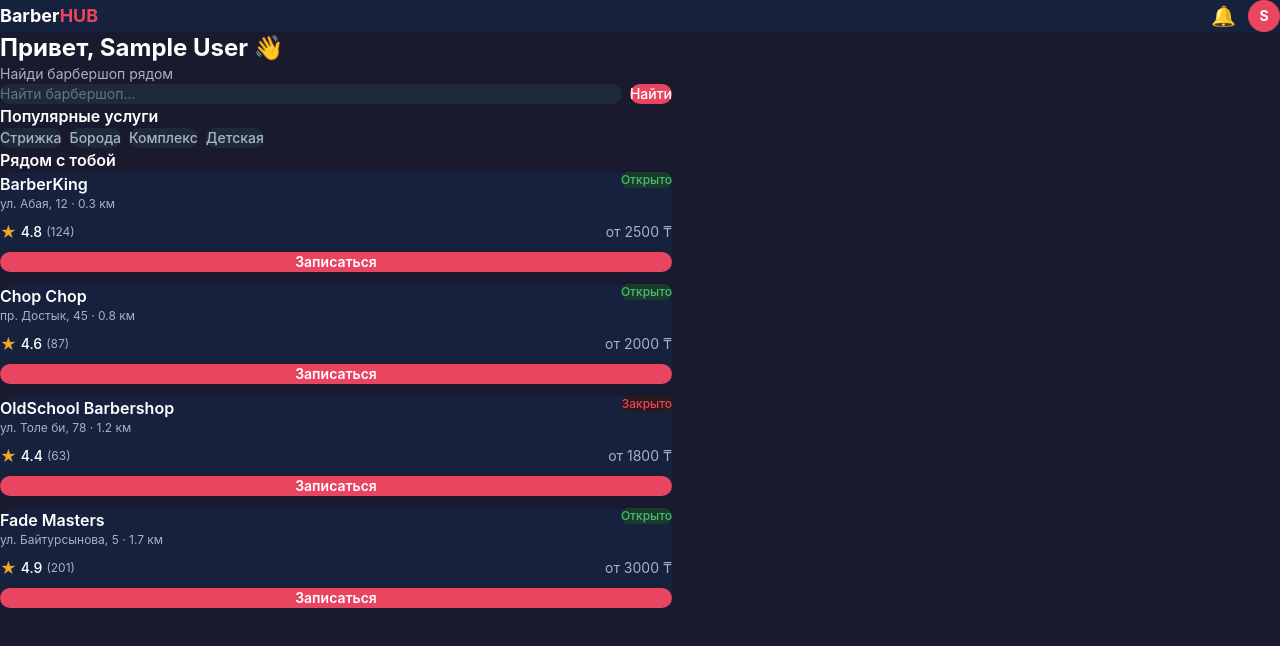
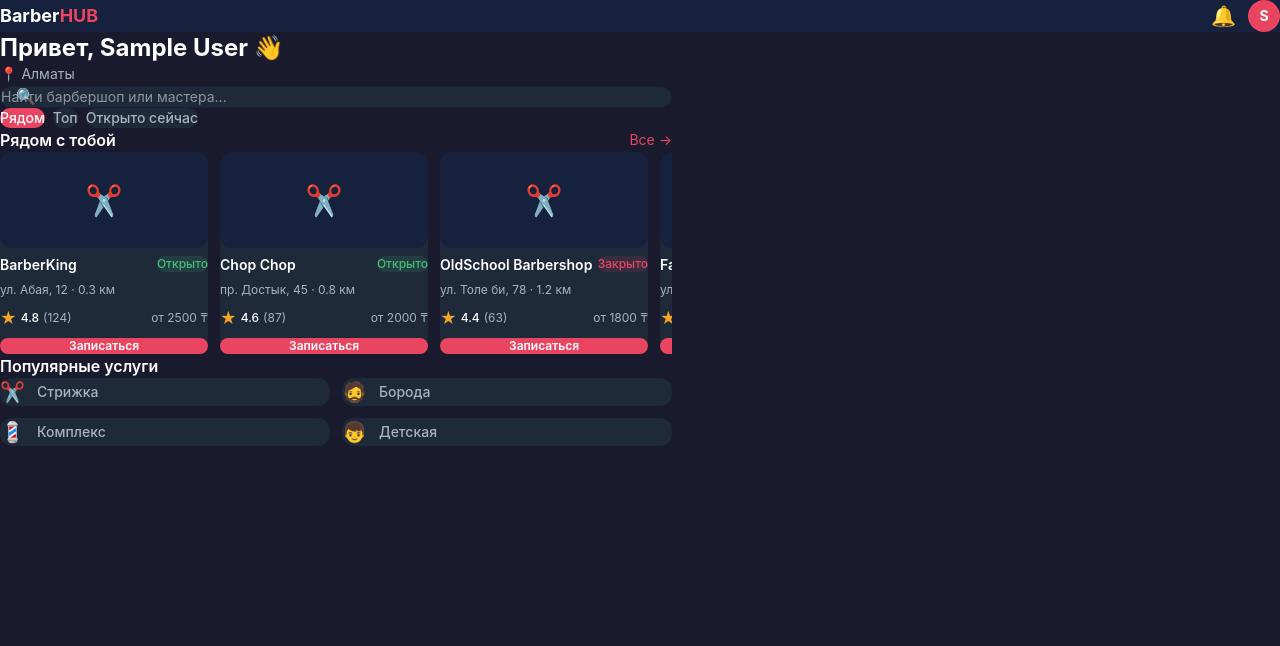
Before and after one commit to kaldybekoff/BarberShopHub_Frontend, a React (Vite) app: page /home in a window 1280 px wide. Shown: the top 646 px of the page. Built offline with nearby package versions, Linux system fonts and the light colour scheme; sample sign-in values are in the browser's storage.

Commit message:
add home components and refactor home page

```diff
--- a/src/components/home/FilterChips.jsx
+++ b/src/components/home/FilterChips.jsx
@@ -0,0 +1,28 @@
+import colors from "../../styles/colors";
+
+const filters = ["Рядом", "Топ", "Открыто сейчас"];
+
+function FilterChips({ activeFilter, onFilterChange }) {
+  return (
+    <div className="flex gap-2 overflow-x-auto pb-1 mb-6">
+      {filters.map((filter) => {
+        const isActive = filter === activeFilter;
+        return (
+          <button
+            key={filter}
+            onClick={() => onFilterChange(filter)}
+            className="shrink-0 px-4 py-2 rounded-full text-sm font-medium transition-colors"
+            style={{
+              backgroundColor: isActive ? colors.accent : colors.light,
+              color: isActive ? "#ffffff" : colors.gray,
+            }}
+          >
+            {filter}
+          </button>
+        );
+      })}
+    </div>
+  );
+}
+
+export default FilterChips;
--- a/src/components/home/GreetingBlock.jsx
+++ b/src/components/home/GreetingBlock.jsx
@@ -0,0 +1,19 @@
+import useAuth from "../../hooks/useAuth";
+import colors from "../../styles/colors";
+
+function GreetingBlock() {
+  const { user } = useAuth();
+
+  return (
+    <div className="mb-6">
+      <h1 className="text-2xl font-bold text-white">
+        Привет, {user?.name || "друг"} 👋
+      </h1>
+      <p className="text-sm mt-1" style={{ color: colors.gray }}>
+        📍 Алматы
+      </p>
+    </div>
+  );
+}
+
+export default GreetingBlock;
--- a/src/components/home/NearbyShopsSection.jsx
+++ b/src/components/home/NearbyShopsSection.jsx
@@ -0,0 +1,71 @@
+import { Link, useNavigate } from "react-router-dom";
+import colors from "../../styles/colors";
+
+function NearbyShopsSection({ shops }) {
+  const navigate = useNavigate();
+
+  return (
+    <div className="mb-8">
+      <div className="flex items-center justify-between mb-3">
+        <h2 className="text-base font-semibold text-white">Рядом с тобой</h2>
+        <Link to="/search" className="text-sm" style={{ color: colors.accent }}>
+          Все →
+        </Link>
+      </div>
+
+      <div className="flex gap-3 overflow-x-auto pb-2">
+        {shops.map((shop) => (
+          <div
+            key={shop.id}
+            className="shrink-0 w-52 rounded-2xl p-4 flex flex-col gap-2"
+            style={{ backgroundColor: colors.light }}
+          >
+            {/* Плейсхолдер картинки */}
+            <div
+              className="w-full h-24 rounded-xl flex items-center justify-center text-3xl mb-1"
+              style={{ backgroundColor: colors.dark }}
+            >
+              ✂️
+            </div>
+
+            <div className="flex items-start justify-between gap-1">
+              <h3 className="font-semibold text-white text-sm leading-tight">{shop.name}</h3>
+              <span
+                className="text-xs px-1.5 py-0.5 rounded-full shrink-0 font-medium"
+                style={{
+                  backgroundColor: shop.isOpen ? `${colors.success}20` : `${colors.accent}20`,
+                  color: shop.isOpen ? colors.success : colors.accent,
+                }}
+              >
+                {shop.isOpen ? "Открыто" : "Закрыто"}
+              </span>
+            </div>
+
+            <p className="text-xs" style={{ color: colors.gray }}>
+              {shop.address} · {shop.distance}
+            </p>
+
+            <div className="flex items-center justify-between">
+              <div className="flex items-center gap-1">
+                <span style={{ color: colors.gold }}>★</span>
+                <span className="text-xs text-white font-medium">{shop.rating}</span>
+                <span className="text-xs" style={{ color: colors.gray }}>({shop.reviewCount})</span>
+              </div>
+              <span className="text-xs" style={{ color: colors.gray }}>от {shop.priceFrom} ₸</span>
+            </div>
+
+            <button
+              onClick={() => navigate(`/shops/${shop.id}`)}
+              className="w-full py-2 rounded-xl text-xs font-semibold text-white mt-1"
+              style={{ backgroundColor: colors.accent }}
+            >
+              Записаться
+            </button>
+          </div>
+        ))}
+      </div>
+    </div>
+  );
+}
+
+export default NearbyShopsSection;
--- a/src/components/home/PopularServicesSection.jsx
+++ b/src/components/home/PopularServicesSection.jsx
@@ -0,0 +1,34 @@
+import { useNavigate } from "react-router-dom";
+import colors from "../../styles/colors";
+
+const serviceChips = [
+  { label: "Стрижка", icon: "✂️", value: "haircut" },
+  { label: "Борода", icon: "🧔", value: "beard" },
+  { label: "Комплекс", icon: "💈", value: "complex" },
+  { label: "Детская", icon: "👦", value: "kids" },
+];
+
+function PopularServicesSection() {
+  const navigate = useNavigate();
+
+  return (
+    <div className="mb-6">
+      <h2 className="text-base font-semibold text-white mb-3">Популярные услуги</h2>
+      <div className="grid grid-cols-2 gap-3">
+        {serviceChips.map((chip) => (
+          <button
+            key={chip.value}
+            onClick={() => navigate(`/search?service=${chip.value}`)}
+            className="flex items-center gap-3 px-4 py-3 rounded-xl text-sm font-medium"
+            style={{ backgroundColor: colors.light, color: colors.gray }}
+          >
+            <span className="text-xl">{chip.icon}</span>
+            {chip.label}
+          </button>
+        ))}
+      </div>
+    </div>
+  );
+}
+
+export default PopularServicesSection;
--- a/src/components/home/SearchBar.jsx
+++ b/src/components/home/SearchBar.jsx
@@ -0,0 +1,37 @@
+import { useState } from "react";
+import { useNavigate } from "react-router-dom";
+import colors from "../../styles/colors";
+
+function SearchBar() {
+  const navigate = useNavigate();
+  const [searchQuery, setSearchQuery] = useState("");
+
+  function handleSubmit(e) {
+    e.preventDefault();
+    if (searchQuery.trim()) {
+      navigate(`/search?q=${searchQuery.trim()}`);
+    } else {
+      navigate("/search");
+    }
+  }
+
+  return (
+    <form onSubmit={handleSubmit} className="relative mb-5">
+      <span className="absolute left-4 top-1/2 -translate-y-1/2 text-base">🔍</span>
+      <input
+        type="text"
+        value={searchQuery}
+        onChange={(e) => setSearchQuery(e.target.value)}
+        placeholder="Найти барбершоп или мастера..."
+        className="w-full pl-10 pr-4 py-3 rounded-xl text-white text-sm focus:outline-none"
+        style={{
+          backgroundColor: colors.light,
+          border: `1px solid ${colors.dark}`,
+          color: "#ffffff",
+        }}
+      />
+    </form>
+  );
+}
+
+export default SearchBar;
--- a/src/pages/user/HomePage.jsx
+++ b/src/pages/user/HomePage.jsx
@@ -1,127 +1,31 @@
 import { useState } from "react";
-import { useNavigate } from "react-router-dom";
-import useAuth from "../../hooks/useAuth";
 import mockShops from "../../data/mockShops";
+import GreetingBlock from "../../components/home/GreetingBlock";
+import SearchBar from "../../components/home/SearchBar";
+import FilterChips from "../../components/home/FilterChips";
+import NearbyShopsSection from "../../components/home/NearbyShopsSection";
+import PopularServicesSection from "../../components/home/PopularServicesSection";
 import colors from "../../styles/colors";
 
-const popularServices = [
-  { label: "Стрижка", value: "haircut" },
-  { label: "Борода", value: "beard" },
-  { label: "Комплекс", value: "complex" },
-  { label: "Детская", value: "kids" },
-];
+function HomePage() {
+  const [activeFilter, setActiveFilter] = useState("Рядом");
 
-function HomePage() {
-  const navigate = useNavigate();
-  const { user } = useAuth();
-  const [searchQuery, setSearchQuery] = useState("");
-
-  const nearbyShops = mockShops;
-
-  function handleSearch(e) {
-    e.preventDefault();
-    if (searchQuery.trim()) {
-      navigate(`/search?q=${searchQuery.trim()}`);
-    } else {
-      navigate("/search");
-    }
-  }
+  const filteredShops = activeFilter === "Открыто сейчас"
+    ? mockShops.filter((shop) => shop.isOpen)
+    : activeFilter === "Топ"
+    ? [...mockShops].sort((a, b) => b.rating - a.rating)
+    : mockShops;
 
   return (
-    <div className="min-h-screen px-4 py-6 max-w-2xl mx-auto"
-      style={{ backgroundColor: colors.primary }}>
-
-      <div className="mb-6">
-        <h1 className="text-2xl font-bold text-white">
-          Привет, {user?.name || "друг"} 👋
-        </h1>
-        <p className="text-sm mt-1" style={{ color: colors.gray }}>
-          Найди барбершоп рядом
-        </p>
-      </div>
-
-      <form onSubmit={handleSearch} className="flex gap-2 mb-8">
-        <input
-          type="text"
-          value={searchQuery}
-          onChange={(e) => setSearchQuery(e.target.value)}
-          placeholder="Найти барбершоп..."
-          className="flex-1 px-4 py-3 rounded-xl text-white text-sm placeholder-gray-500 focus:outline-none"
-          style={{ backgroundColor: colors.light }}
-        />
-        <button
-          type="submit"
-          className="px-4 py-3 rounded-xl font-medium text-white text-sm"
-          style={{ backgroundColor: colors.accent }}>
-          Найти
-        </button>
-      </form>
-
-      <div className="mb-8">
-        <h2 className="text-base font-semibold text-white mb-3">Популярные услуги</h2>
-        <div className="flex gap-2 flex-wrap">
-          {popularServices.map((s) => (
-            <button
-              key={s.value}
-              onClick={() => navigate(`/search?service=${s.value}`)}
-              className="px-4 py-2 rounded-full text-sm font-medium transition-colors hover:opacity-80"
-              style={{ backgroundColor: colors.light, color: colors.gray }}>
-              {s.label}
-            </button>
-          ))}
-        </div>
-      </div>
-
-      <div>
-        <h2 className="text-base font-semibold text-white mb-3">Рядом с тобой</h2>
-        <div className="flex flex-col gap-3">
-          {nearbyShops.map((shop) => (
-            <div
-              key={shop.id}
-              className="rounded-2xl p-4 flex flex-col gap-2"
-              style={{ backgroundColor: colors.dark }}>
-
-              <div className="flex items-start justify-between">
-                <div>
-                  <h3 className="font-semibold text-white text-base">{shop.name}</h3>
-                  <p className="text-xs mt-0.5" style={{ color: colors.gray }}>
-                    {shop.address} · {shop.distance}
-                  </p>
-                </div>
-                <span
-                  className="text-xs px-2 py-1 rounded-full font-medium"
-                  style={{
-                    backgroundColor: shop.isOpen ? "#1a3a2a" : "#2a1a1a",
-                    color: shop.isOpen ? colors.success : colors.accent,
-                  }}>
-                  {shop.isOpen ? "Открыто" : "Закрыто"}
-                </span>
-              </div>
-
-              <div className="flex items-center justify-between">
-                <div className="flex items-center gap-1">
-                  <span style={{ color: colors.gold }}>★</span>
-                  <span className="text-sm text-white font-medium">{shop.rating}</span>
-                  <span className="text-xs" style={{ color: colors.gray }}>
-                    ({shop.reviewCount})
-                  </span>
-                </div>
-                <span className="text-sm" style={{ color: colors.gray }}>
-                  от {shop.priceFrom} ₸
-                </span>
-              </div>
-
-              <button
-                onClick={() => navigate(`/shops/${shop.id}`)}
-                className="w-full py-2 rounded-xl text-sm font-semibold text-white mt-1 hover:opacity-90 transition-opacity"
-                style={{ backgroundColor: colors.accent }}>
-                Записаться
-              </button>
-            </div>
-          ))}
-        </div>
-      </div>
-
+    <div
+      className="px-4 py-6 max-w-2xl mx-auto"
+      style={{ backgroundColor: colors.primary }}
+    >
+      <GreetingBlock />
+      <SearchBar />
+      <FilterChips activeFilter={activeFilter} onFilterChange={setActiveFilter} />
+      <NearbyShopsSection shops={filteredShops} />
+      <PopularServicesSection />
     </div>
   );
 }
```
Also changed, not shown: src/components/auth/PhoneInput.jsx (deleted).
